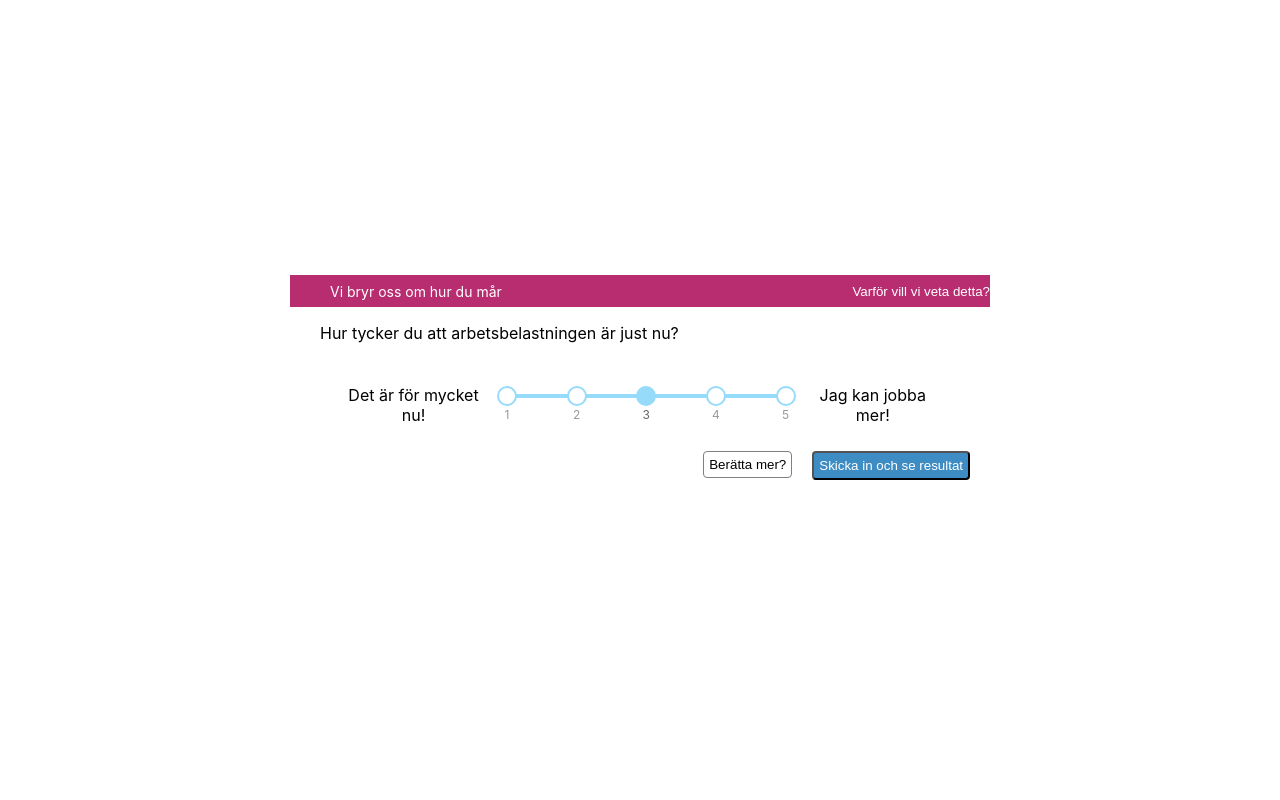
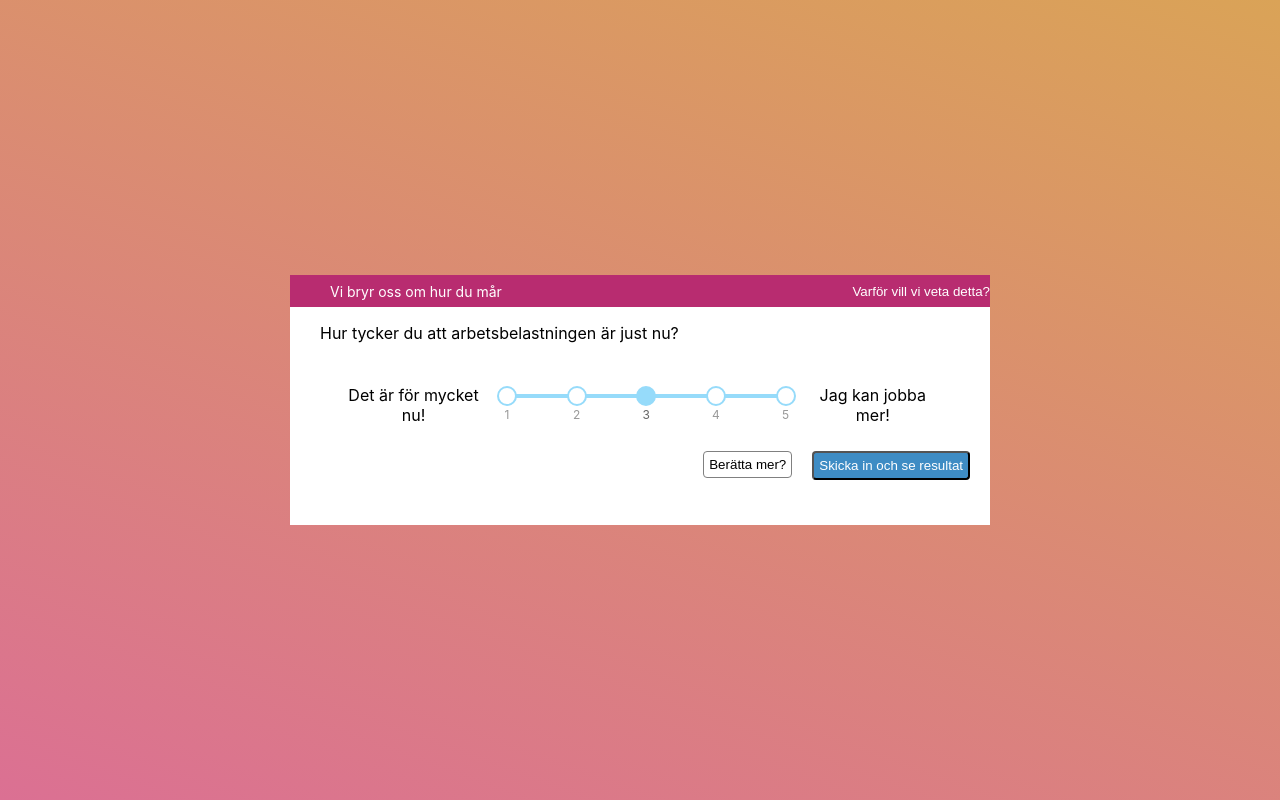
Before and after one commit to JohannesAlmroth/2lips, a React (Create React App) app: page / in a window 1280 px wide. Built offline with nearby package versions, Linux system fonts and the light colour scheme.

Commit message:
final touch

```diff
--- a/src/App.js
+++ b/src/App.js
@@ -9,6 +9,17 @@ const Wrapper = styled.div`
   display: flex;
   justify-content: center;
   align-items: center;
+    background: linear-gradient(20deg, rgb(219, 112, 147), rgb(218, 163, 87));
+    background-image: linear-gradient(20deg, rgb(219, 112, 147), rgb(218, 163, 87));
+    background-position-x: initial;
+    background-position-y: initial;
+    background-size: initial;
+    background-repeat-x: initial;
+    background-repeat-y: initial;
+    background-attachment: initial;
+    background-origin: initial;
+    background-clip: initial;
+    background-color: initial;
 `;
 
 function App() {
--- a/src/components/Survey.js
+++ b/src/components/Survey.js
@@ -12,6 +12,7 @@ const Wrapper = styled.div`
   height: 250px;
   display: grid;
   grid-template-rows: 2em 1fr;
+  background: white;
 `;
 
 const Header = styled.div`
```
